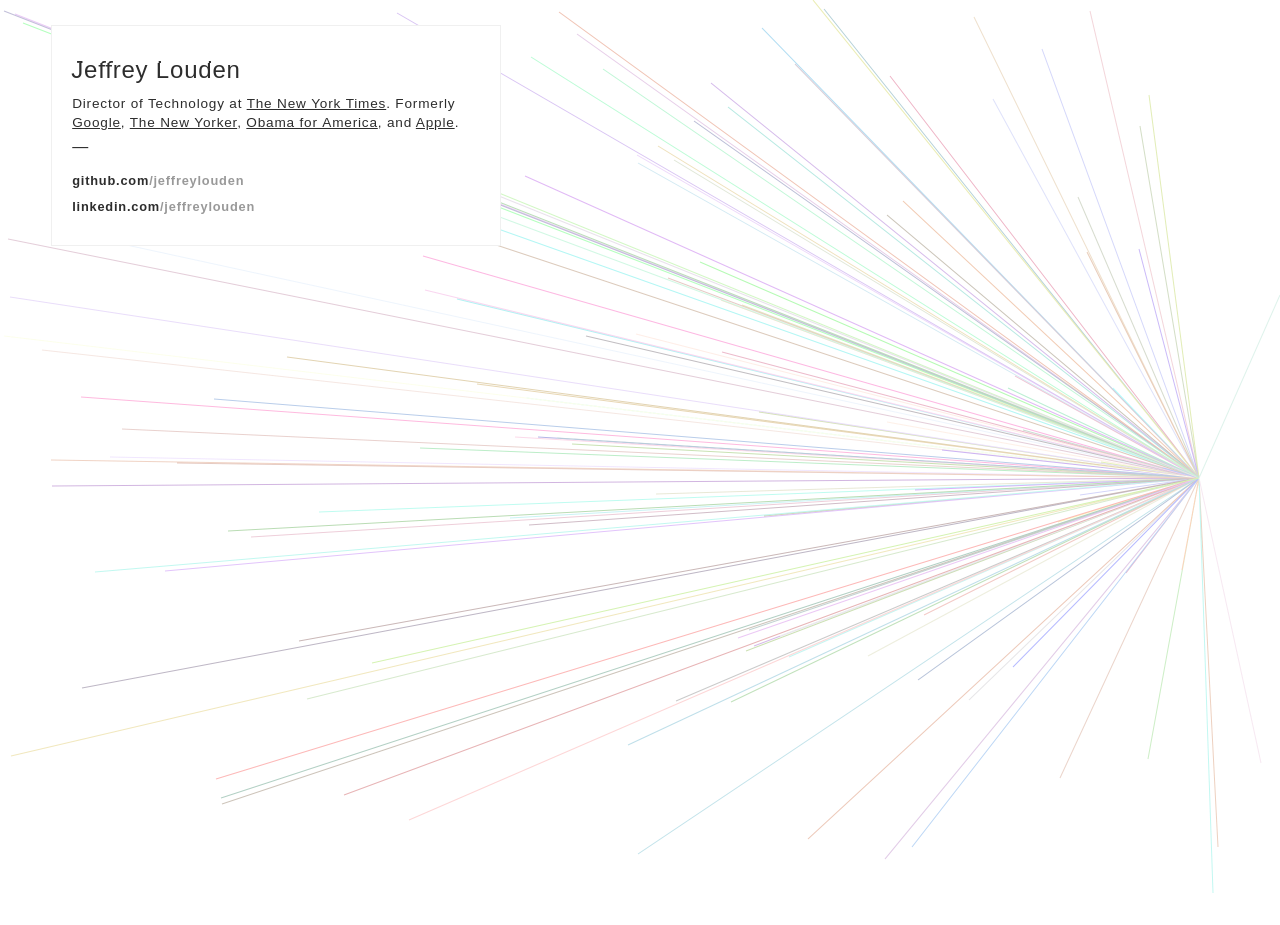
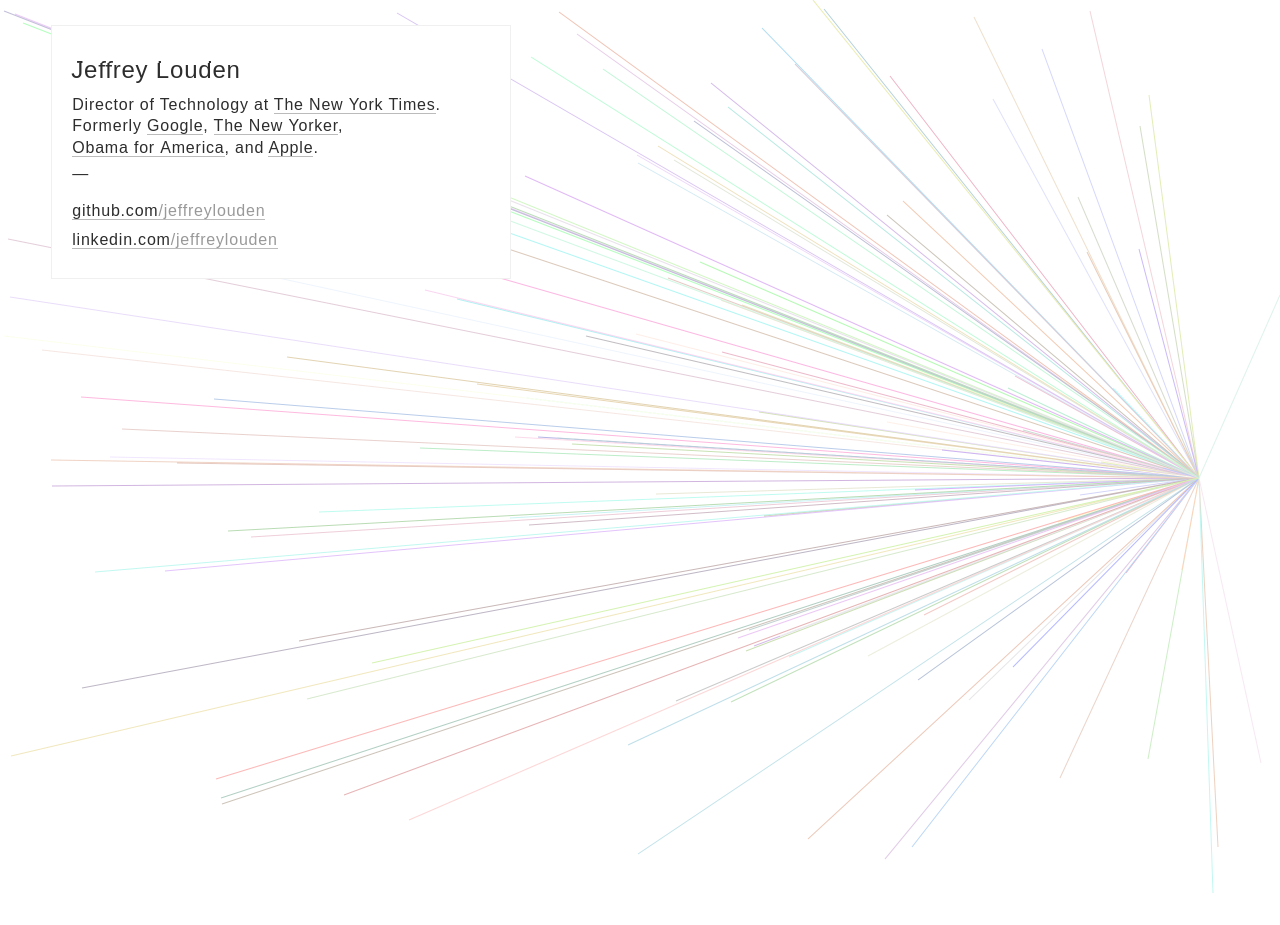
Before and after one commit to jeffreylouden/jeffreylouden.github.com, a Jekyll site: the page built from index.html, in a window 1280 px wide. Built offline with Jekyll 4.4.1, drawn with Linux system fonts in a browser that asks for light colours; some web fonts are replaced.

Commit message:
Update style.css

```diff
--- a/css/style.css
+++ b/css/style.css
@@ -297,8 +297,10 @@
 }
 
 body a {
+    border-bottom: 1px solid #bbb;
     color: inherit;
-    text-decoration: underline;
+    margin-bottom: 2px;
+    text-decoration: none;
 }
 
 h1 {
@@ -317,8 +319,8 @@
 #main {
     background: #fff;
     border: 1px solid #f0f0f0;
-    font-size: 0.85rem;
-    line-height: 1.2rem;
+    font-size: 1rem;
+    line-height: 1.35rem;
     letter-spacing: 0.05rem;
     margin: 30px auto;
     padding: 20px;
@@ -359,13 +361,6 @@
     margin-bottom: 7px;
 }
 
-#social a {
-    font-family: 'Alice', sans-serif;
-    font-size: 0.8rem;
-    font-weight: 700;
-    text-decoration: none;
-}
-
 #social a:hover span {
     color: #2D2D2D;
 }
@@ -386,7 +381,7 @@
     }
     #main {
         margin: 2% 0;
-        max-width: 450px;
+        max-width: 460px;
     }
     #social {
         margin-bottom: 2%;
```
